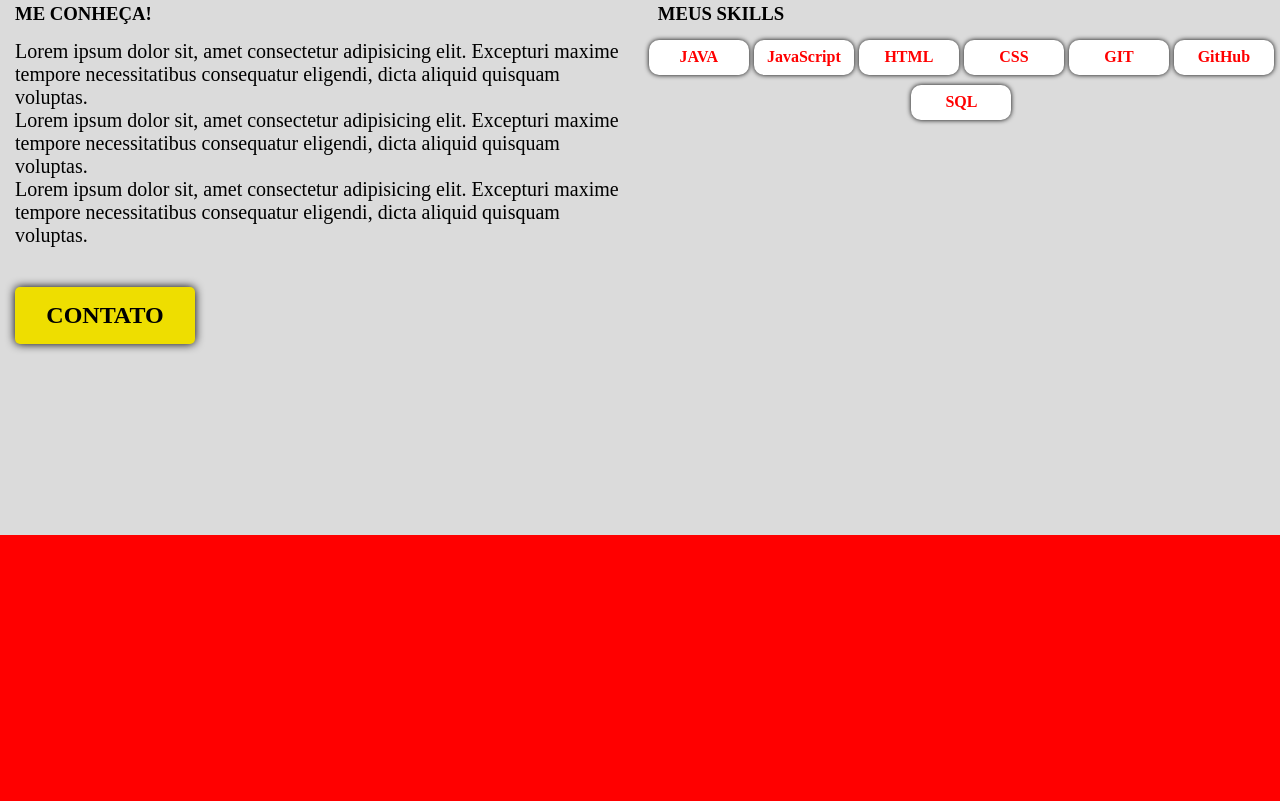
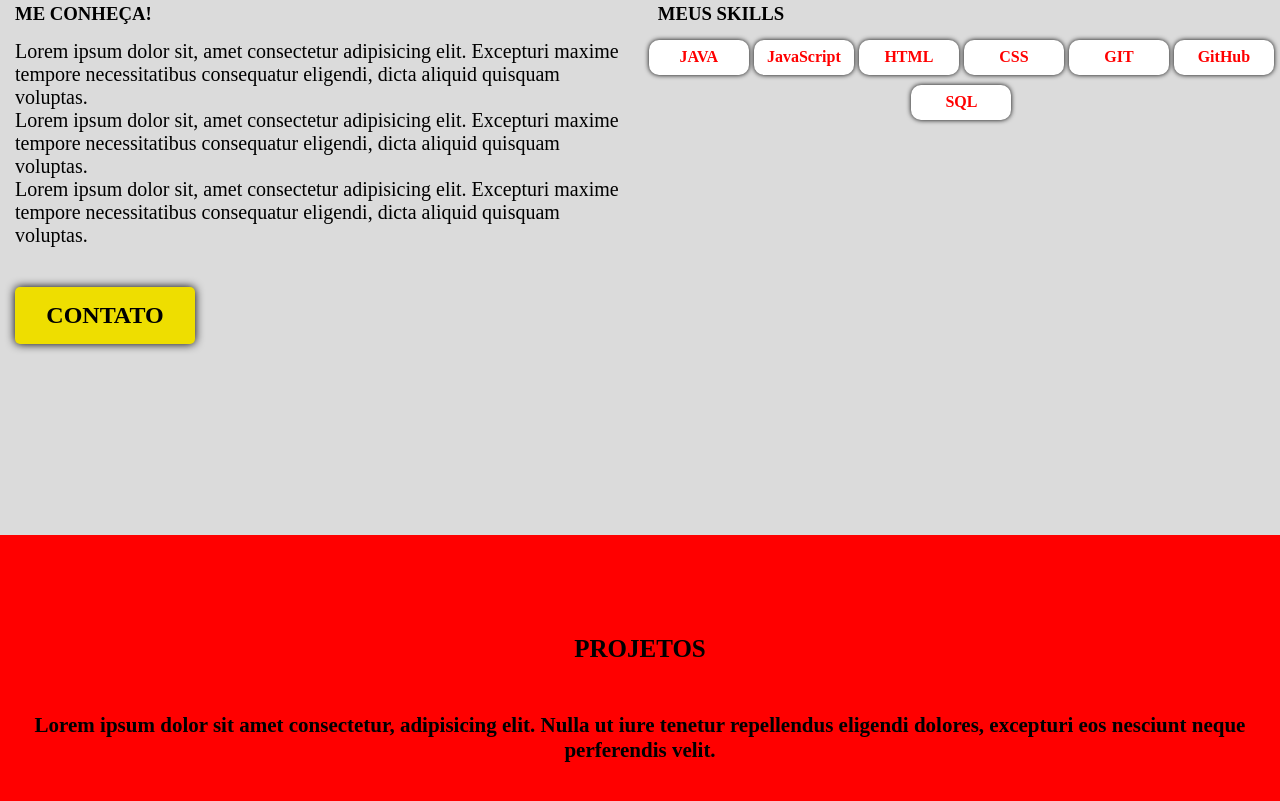
Before and after one commit to Thiagor34/Meu-Portifolio, a plain HTML site: page index.html in a window 1280 px wide. Shown: the part 1065-1866 px from the top of the page. Drawn offline with Linux system fonts and the light colour scheme.

Commit message:
Add files via upload

```diff
--- a/index.html
+++ b/index.html
@@ -103,7 +103,13 @@
         </div>
     </section>
     <section id="projects" class="projects">
-        <div class="main-content"></div>
+        <div class="main-content">
+            <h2 class="about_h2">
+                <span class="sec_main">PROJETOS</span>
+                <span class="sec_sub">Lorem ipsum dolor sit amet consectetur, adipisicing elit. Nulla ut iure tenetur
+                    repellendus eligendi dolores, excepturi eos nesciunt neque perferendis velit.</span>
+            </h2>
+        </div>
     </section>
     <section id="contact" class="contact">
         <div class="main-content">
--- a/style.css
+++ b/style.css
@@ -75,7 +75,7 @@ body {
 .home {
     width: 100%;
     height: 100vh;
-    background-image: url(pexels-photo-2378959.jpeg);
+    background-image: url(2378959.jpeg);
     background-size: cover;
     display: grid;
     grid-template-areas: "hs hc";
```
Also changed, not shown: 2378959.jpeg (added).
